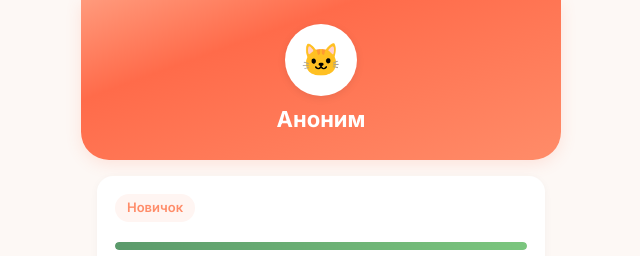
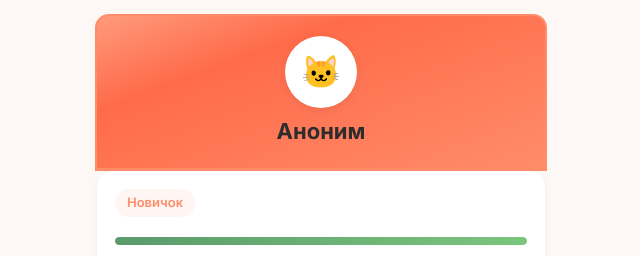
Before and after one commit to Catsik23/pomogay, a Flask app: template templates/profile.html in a window 1280 px wide. Shown: the top 256 px of the page, without its empty margins (319-959 px from the left). Run offline with Flask 3, Linux system fonts and the light colour scheme; the template is opened without the code that fills it, so the values that code supplies are empty.

Commit message:
Unified brand plate style across all pages

```diff
--- a/templates/profile.html
+++ b/templates/profile.html
@@ -20,13 +20,14 @@
 
         /* Шапка профиля */
         .profile-header {
+            border: 2px solid #FF8C69;
+            border-radius: 14px 14px 0 0;
+            border-bottom: 3px solid #FF8C69;
+            padding: 20px 18px 16px;
+            margin: 14px 14px 0;
+            text-align: center;
             background: linear-gradient(160deg, #FF9A7C 0%, #FF6B4A 30%, #FF8C69 100%);
-            padding: 24px 20px 20px;
-            color: white;
-            border-radius: 0 0 28px 28px;
-            text-align: center;
-            box-shadow: 0 4px 16px rgba(255,108,74,0.15);
-            margin-bottom: 16px;
+
         }
         .profile-header h1 {
             font-size: 22px;
```
